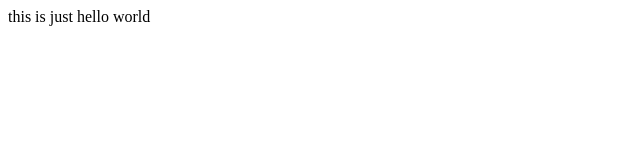
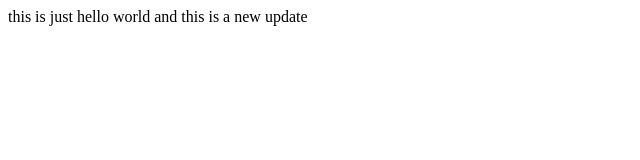
Before and after one commit to puru786/terraform, a plain HTML site: page nginx/index.html in a window 1280 px wide. Shown: the whole page, without its empty margins (0-640 px from the left). Drawn offline with Linux system fonts and the light colour scheme.

Commit message:
Update index.html

```diff
--- a/nginx/index.html
+++ b/nginx/index.html
@@ -2,5 +2,5 @@
   <head>
     <title> this is the best hello world</title>
   </head>
-    <body>this is just hello world</body>
+    <body>this is just hello world and this is a new update</body>
 </html>
```
